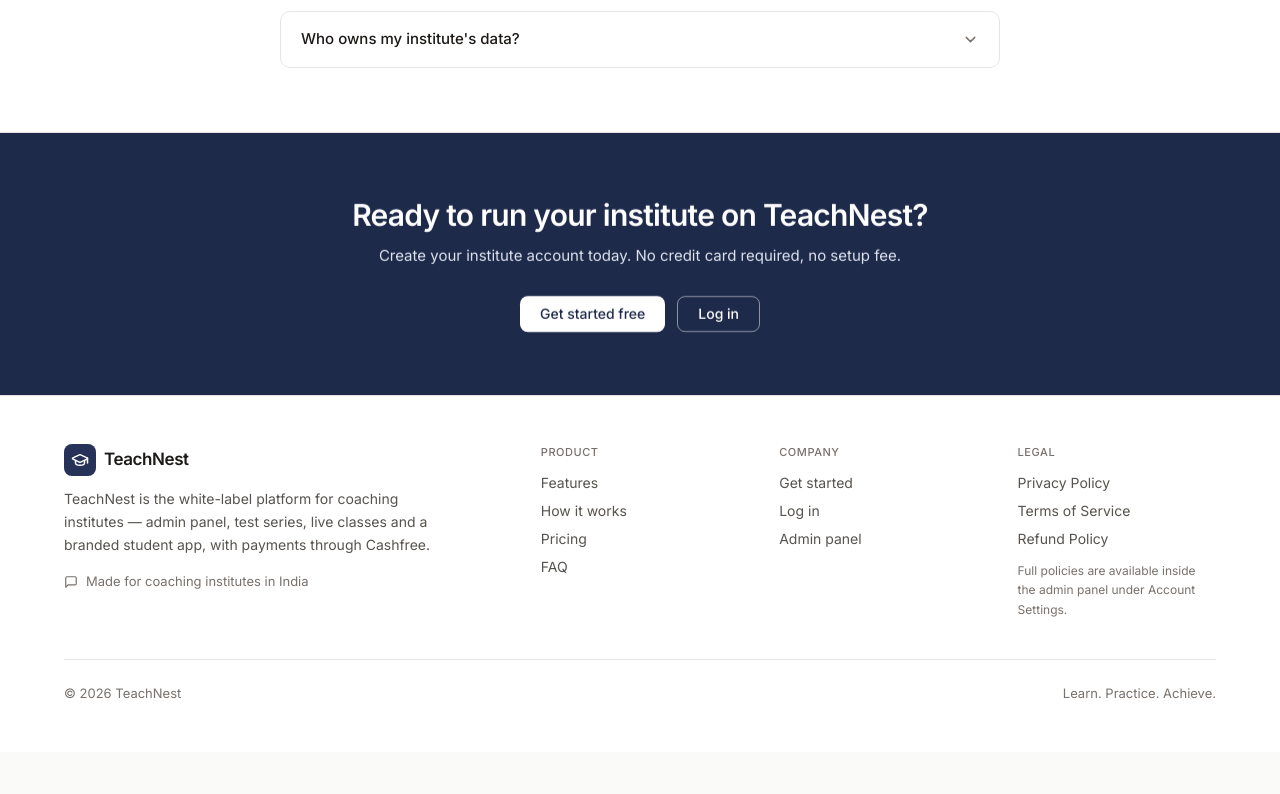
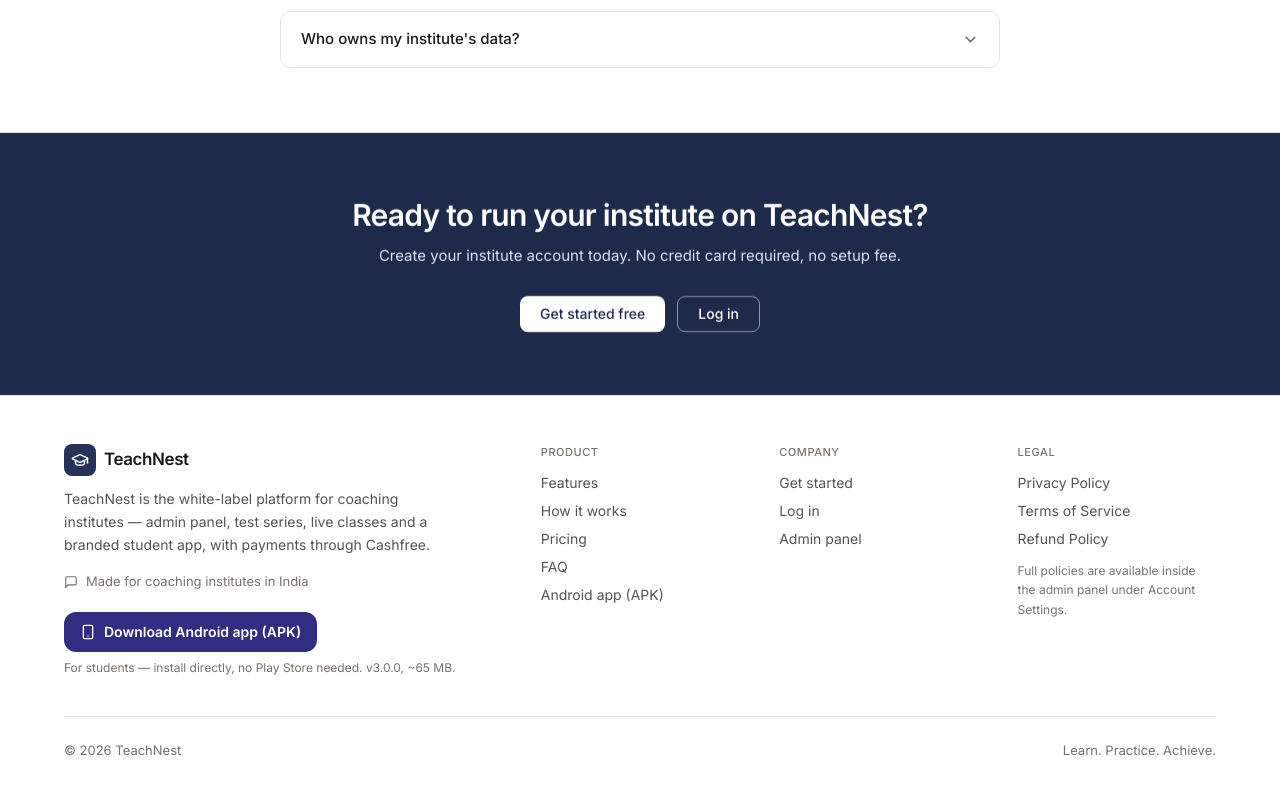
Before and after one commit to Gautam825406/teachnest, a Next.js app in the folder frontend/: page / in a window 1280 px wide. Shown: the part 4498-5292 px from the top of the page. Before the commit the page ends 5250 px from the top, so only its background shows below. Built offline with nearby package versions, Linux system fonts and the light colour scheme; no server answers.

Commit message:
Landing page footer: add Android app (APK) download link for students

```diff
--- a/frontend/components/LandingPage.tsx
+++ b/frontend/components/LandingPage.tsx
@@ -23,6 +23,12 @@ import {
 import { Button, ThemeToggle } from "@/components/ui";
 import { CountUp, Reveal, useInView } from "@/components/motion";
 import { getToken } from "@/lib/api";
+
+/** Student Android app (APK) download link shown in the footer.
+ *  Updated whenever a new EAS preview build is published (currently v3.0.0;
+ *  v3.1.0 with the new UI + Doubt Engine replaces this link when it lands). */
+const ANDROID_APK_URL =
+  "https://expo.dev/artifacts/eas/TvuGGsPtyhDyJwULgRtgwCEg6jEPz3xJC1Z4AgChi7Q.apk";
 
 /** Shared hover micro-interaction for landing-page buttons. */
 const BTN_HOVER = "duration-300 ease-out hover:scale-[1.02] hover:shadow-md active:scale-[0.98]";
@@ -628,6 +634,15 @@ export default function LandingPage() {
               <p className="mt-4 flex items-center gap-2 text-[13px] text-stone-500 dark:text-stone-400">
                 <MessageSquare size={14} aria-hidden /> Made for coaching institutes in India
               </p>
+              <a
+                href={ANDROID_APK_URL}
+                className={`mt-5 inline-flex items-center gap-2 rounded-xl bg-[#312e81] px-4 py-2.5 text-sm font-semibold text-white ${BTN_HOVER}`}
+              >
+                <Smartphone size={16} aria-hidden /> Download Android app (APK)
+              </a>
+              <p className="mt-2 text-xs text-stone-500 dark:text-stone-400">
+                For students — install directly, no Play Store needed. v3.0.0, ~65 MB.
+              </p>
             </div>
             <div>
               <p className="text-[11px] font-medium uppercase tracking-wider text-stone-500 dark:text-stone-400">Product</p>
@@ -637,6 +652,7 @@ export default function LandingPage() {
                   { label: "How it works", href: "#how-it-works" },
                   { label: "Pricing", href: "#pricing" },
                   { label: "FAQ", href: "#faq" },
+                  { label: "Android app (APK)", href: ANDROID_APK_URL },
                 ].map((l) => (
                   <li key={l.label}>
                     <a href={l.href} className="text-stone-600 hover:text-stone-900 dark:text-stone-400 dark:hover:text-stone-100">
```
